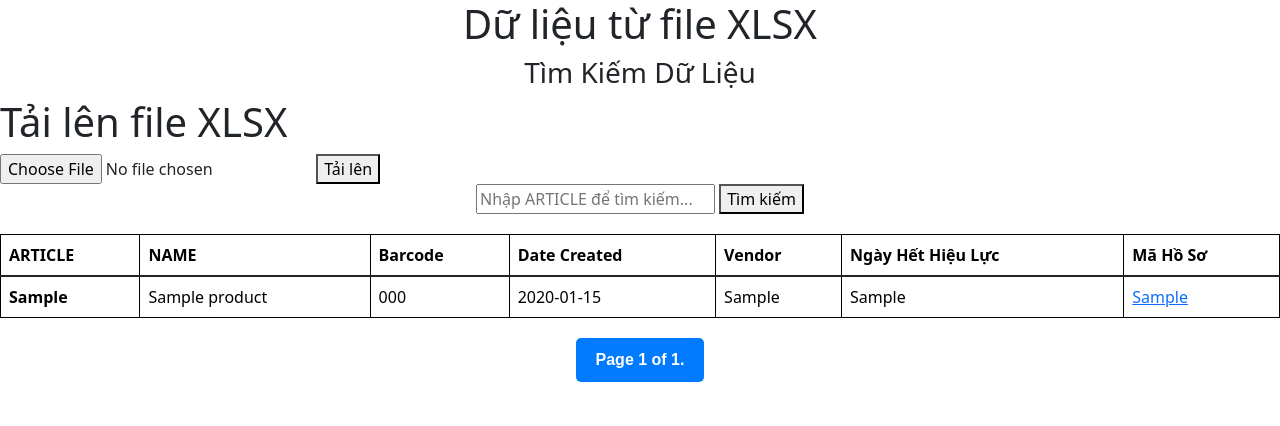
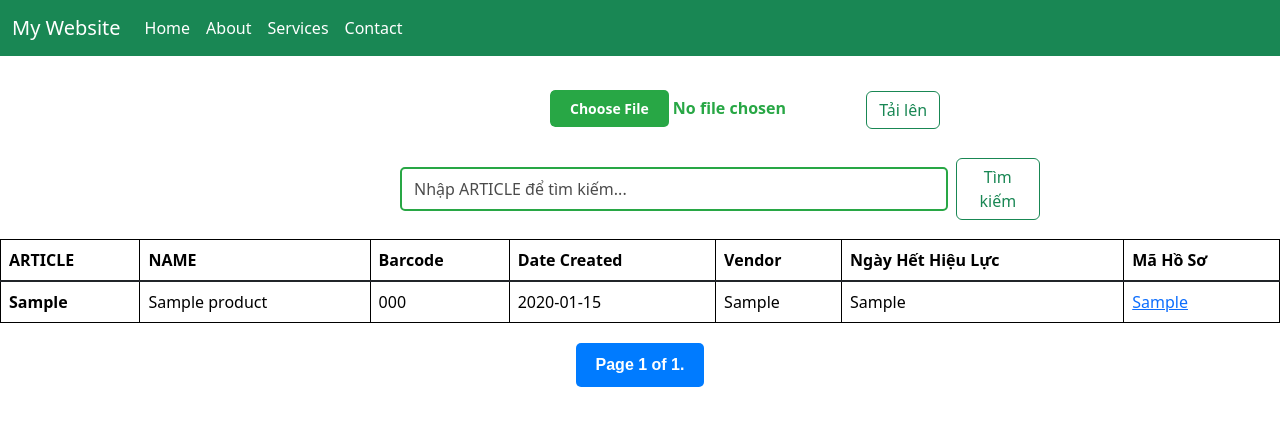
Before and after one commit to tyhuynh03/myapp, a Django app: page / in a window 1280 px wide. Shown: the top 426 px of the page. Run offline with Django 5.2, Linux system fonts and the light colour scheme; tables that the repository leaves empty hold one stand-in row (values such as "Sample post").

Commit message:
Enhance home page layout with responsive navbar and improved file upload/search interface

```diff
--- a/myapp/templates/myapp/home.html
+++ b/myapp/templates/myapp/home.html
@@ -101,28 +101,155 @@
                 padding: 8px 15px;
             }
         }
+
+        .d-flex {
+            margin-left: 400px;
+            display: flex;
+            align-items: center;
+            /* Căn giữa theo chiều dọc */
+            margin-top: 10px;
+            /* Khoảng cách từ trên */
+            height: 100px;
+            /* Chiều cao của container */
+            width: 50%;
+            /* Chiều rộng của container là 100% */
+        }
+
+
+        /* Tùy chỉnh giao diện của input[type="file"] */
+        .custom-file-input {
+            display: inline-block;
+            margin-top: 10px;
+            font-size: 16px;
+
+            /* Viền màu bg-success */
+            border-radius: 5px;
+            cursor: pointer;
+            background-color: white;
+            /* Nền trắng */
+            color: #28a745;
+            /* Màu chữ giống màu viền */
+            font-weight: bold;
+            /* Chữ đậm */
+        }
+
+        /* Thay đổi giao diện nút "Chọn tệp" khi người dùng chọn tệp */
+        .custom-file-input::file-selector-button {
+            background-color: #28a745;
+            /* Màu nền bg-success */
+            color: white;
+            /* Màu chữ trắng */
+            padding: 8px 20px;
+            font-size: 14px;
+            border-radius: 5px;
+            cursor: pointer;
+            border: none;
+            /* Không có viền cho button */
+        }
+
+        /* Khi hover trên nút "Chọn tệp" */
+        .custom-file-input::file-selector-button:hover {
+            background-color: #218838;
+            /* Màu xanh tối hơn khi hover */
+        }
+
+        /* Style để input không nổi bật khi không có focus */
+        .custom-file-input:focus {
+            outline: none;
+            border-color: #218838;
+            /* Thay đổi màu viền khi focus */
+        }
+
+        .file-input {
+            /* căn giữa */
+            margin-left: 550px;
+        }
+
+        /* Tùy chỉnh viền và màu chữ cho input search */
+        .custom-search {
+            border: 2px solid #28a745;
+            /* Viền màu bg-success */
+            color: #28a745;
+            /* Chữ màu bg-success */
+            background-color: white;
+            /* Nền trắng */
+            padding: 8px 12px;
+            border-radius: 5px;
+            font-size: 16px;
+        }
+
+        /* Thay đổi viền khi focus vào input */
+        .custom-search:focus {
+            outline: none;
+            /* Loại bỏ outline mặc định */
+            border-color: #218838;
+            /* Thay đổi viền khi focus */
+            box-shadow: 0 0 5px rgba(40, 167, 69, 0.5);
+            /* Thêm hiệu ứng shadow cho viền */
+        }
+
+        /* Khi người dùng nhập dữ liệu, có thể thêm hiệu ứng cho placeholder */
+        .custom-search::placeholder {
+            color: #000000;
+            /* Màu chữ placeholder tương tự màu viền */
+            opacity: 0.7;
+            /* Màu placeholder hơi mờ một chút */
+        }
     </style>
 </head>
 
-<body>
+<body style="padding-top: 80px;">
+
     {% if message %}
     <div class="alert alert-primary" role="alert">
         {{ message }}
     </div>
     {% endif %}
-    <h1 class="title">Dữ liệu từ file XLSX</h1>
+    <!-- <h1 class="title">Dữ liệu từ file XLSX</h1>
     <h3 style="text-align: center;">Tìm Kiếm Dữ Liệu</h1>
 
-        <h1>Tải lên file XLSX</h1>
-        <form method="post" action="{% url 'upload_xlsx' %}" enctype="multipart/form-data">
+        <h1>Tải lên file XLSX</h1> -->
+    <nav class="navbar navbar-expand-lg bg-success fixed-top">
+        <div class="container-fluid">
+            <a class="navbar-brand text-white" href="#">My Website</a>
+            <button class="navbar-toggler" type="button" data-bs-toggle="collapse" data-bs-target="#navbarNav"
+                aria-controls="navbarNav" aria-expanded="false" aria-label="Toggle navigation">
+                <span class="navbar-toggler-icon"></span>
+            </button>
+            <div class="collapse navbar-collapse" id="navbarNav">
+                <ul class="navbar-nav">
+                    <li class="nav-item">
+                        <a class="nav-link text-white" href="{% url  'home' %}">Home</a>
+                    </li>
+                    <li class="nav-item">
+                        <a class="nav-link text-white" href="#">About</a>
+                    </li>
+                    <li class="nav-item">
+                        <a class="nav-link text-white" href="#">Services</a>
+                    </li>
+                    <li class="nav-item">
+                        <a class="nav-link text-white" href="#">Contact</a>
+                    </li>
+                </ul>
+            </div>
+        </div>
+    </nav>
+
+    <!-- <form class="d-flex" role="search">
+        <input class="form-control me-2" type="search" placeholder="Search" aria-label="Search">
+        <button class="btn btn-outline-success" type="submit">Search</button>
+    </form> -->
+    <form class="file-input" method="post" action="{% url 'upload_xlsx' %}" enctype="multipart/form-data">
         {% csrf_token %}
-            <input type="file" name="file" accept=".xlsx" required>
-            <button type="submit">Tải lên</button>
+
+        <input type="file" name="file" id="file" accept=".xlsx" class="custom-file-input" required>
+        <button class="btn btn-outline-success" type="submit">Tải lên</button>
     </form>
-        <form method="POST" action="{% url  'search' %}" class="search" style="text-align: center;">
+    <form class="d-flex" method="POST" action="{% url  'search' %}" class="search" style="text-align: center;">
         {% csrf_token %}
-            <input type="text" name="search" placeholder="Nhập ARTICLE để tìm kiếm..." value="{{ search}}">
-            <button type="submit">Tìm kiếm</button>
+        <input class="form-control me-2 custom-search" type="text" name="search"
+            placeholder="Nhập ARTICLE để tìm kiếm..." value="{{ search}}">
+        <button class="btn btn-outline-success" type="submit">Tìm kiếm</button>
     </form>
     <table class="table">
         <thead>
```
Lines whose indentation alone changed are shown as unchanged.
